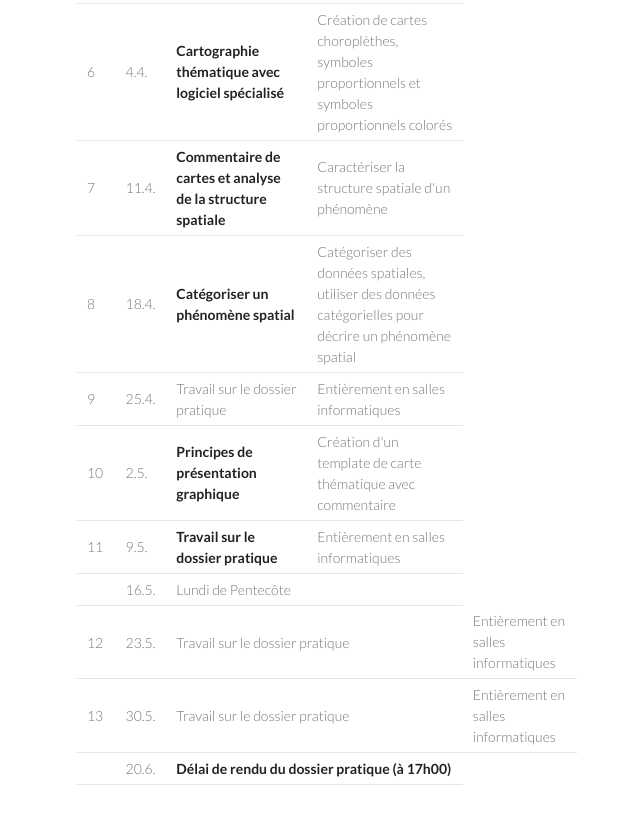
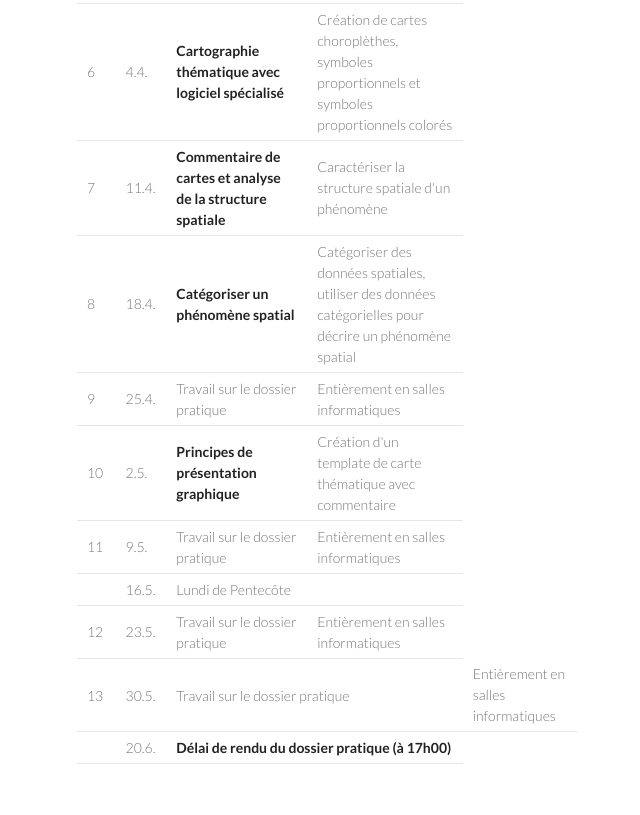
Before and after one commit to SimonMartinCH/visage, a plain HTML site: page programme.html in a window 1280 px wide. Shown: the part 937-1752 px from the top of the page, without its empty margins (493-1133 px from the left). Drawn offline with Linux system fonts and the light colour scheme.

Commit message:
Update programme.html

```diff
--- a/programme.html
+++ b/programme.html
@@ -128,7 +128,7 @@
   <tr>
     <td>11</td>
     <td>9.5.</td>
-    <td><strong><span>Travail sur le dossier pratique</span></strong></td>
+    <td><span>Travail sur le dossier pratique</span></td>
     <td><span>Entièrement en salles informatiques</span></td>
   </tr>
   <tr>
@@ -139,7 +139,7 @@
   <tr>
     <td>12</td>
     <td>23.5.</td>
-    <td colspan="2">Travail sur le dossier pratique</td>
+    <td><span>Travail sur le dossier pratique</span></td>
     <td><span>Entièrement en salles informatiques</span></td>
   </tr>
   <tr>
```
